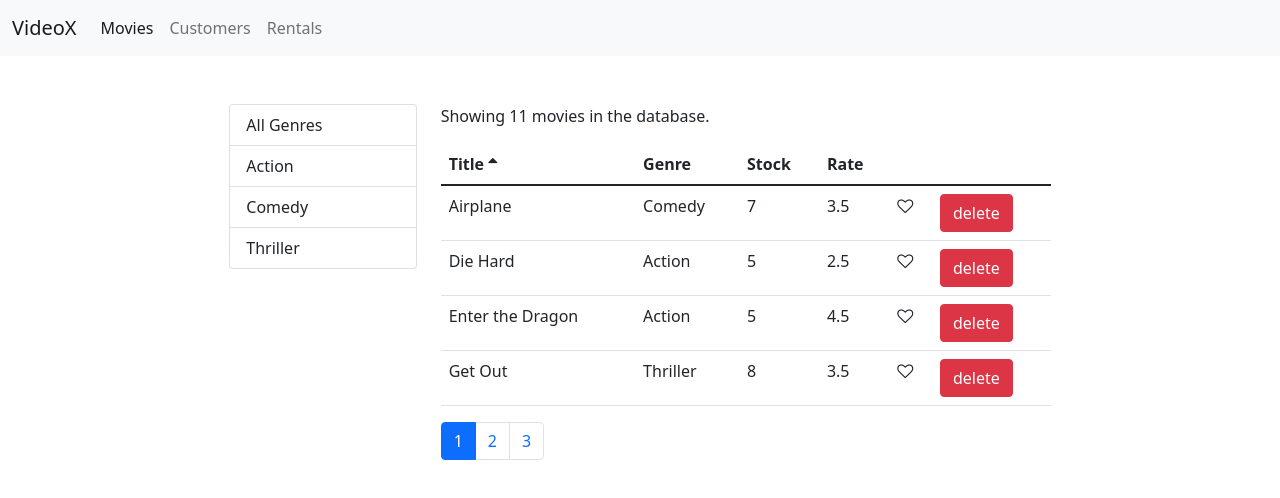
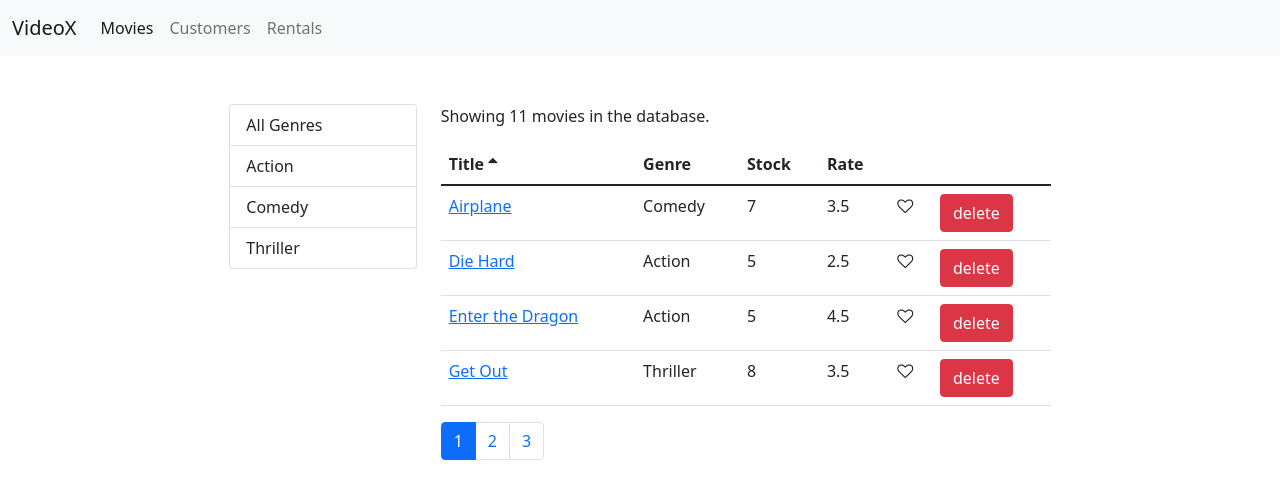
Before and after one commit to itsyst/react-video, a React (Create React App) app: page /movies in a window 1280 px wide. Shown: the top 498 px of the page. Built offline with nearby package versions, Linux system fonts and the light colour scheme.

Commit message:
Linking the movie form.

```diff
--- a/src/components/moviesTable.jsx
+++ b/src/components/moviesTable.jsx
@@ -1,10 +1,17 @@
 import React, { Component } from 'react';
 import Like from './common/like';
 import Table from './common/table';
+import { Link } from 'react-router-dom';
 
 export default class MoviesTable extends Component {
 	columns = [
-		{ path: 'title', label: 'Title' },
+		{
+			path: 'title',
+			label: 'Title',
+			content: (movie) => (
+				<Link to={`/movies/${movie._id}`}>{movie.title}</Link>
+			)
+		},
 		{ path: 'genre.name', label: 'Genre' },
 		{ path: 'numberInStock', label: 'Stock' },
 		{ path: 'dailyRentalRate', label: 'Rate' },
```
